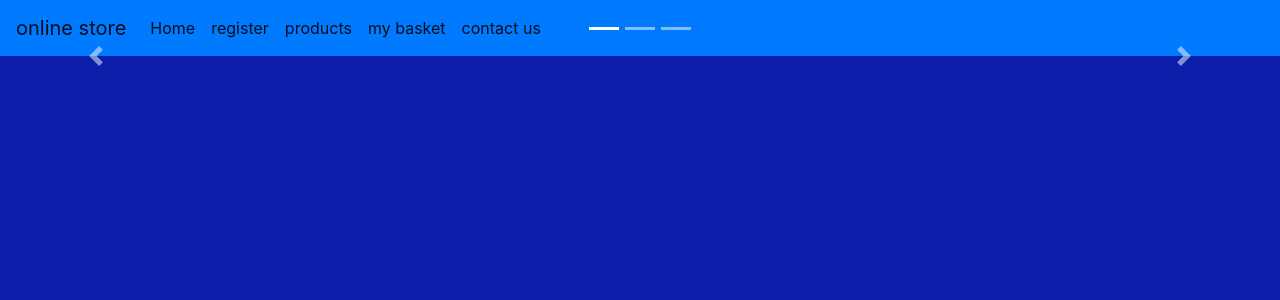
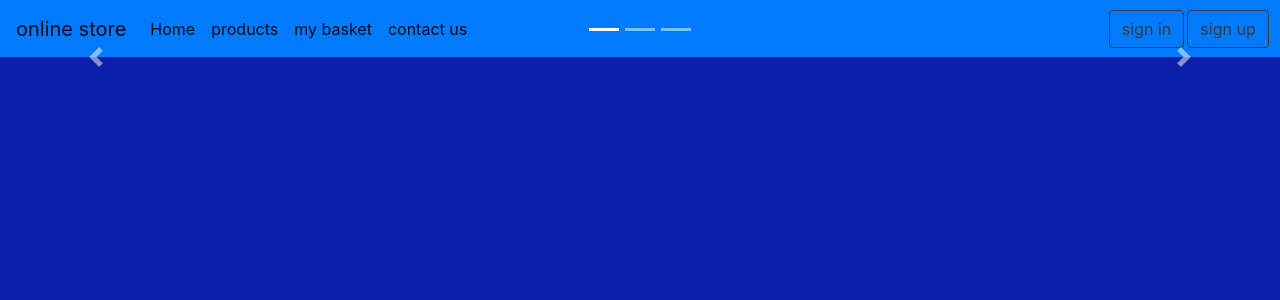
Before and after one commit to mtayebi/online_store, a Django app: page /product/ in a window 1280 px wide. Shown: the top 300 px of the page. Run offline with Django 4.2, Linux system fonts and the light colour scheme; data that the repository does not hold is empty; parts of the project's set-up code (start-up, migrations or seed data) failed here and were passed over.

Commit message:
Update base.html

```diff
--- a/templates/core/base.html
+++ b/templates/core/base.html
@@ -33,17 +33,14 @@
 <body style="background:#0c1ea9;">
 <section id="site_header">
     <nav class="navbar navbar-expand-lg navbar-light bg-primary">
-      <a class="navbar-brand" href="">online store</a>
+      <a class="navbar-brand" href="{%  url 'home' %}">online store</a>
       <button class="navbar-toggler" type="button" data-toggle="collapse" data-target="#navbarNav" aria-controls="navbarNav" aria-expanded="false" aria-label="Toggle navigation">
         <span class="navbar-toggler-icon"></span>
       </button>
       <div class="collapse navbar-collapse" id="navbarNav">
-        <ul class="navbar-nav">
+        <ul class="navbar-nav mr-auto">
           <li class="nav-item active">
-            <a class="nav-link" href="">Home <span class="sr-only">(current)</span></a>
-          </li>
-          <li class="nav-item active">
-            <a class="nav-link" href="">register</a>
+            <a class="nav-link" href="{%  url 'home' %}">Home <span class="sr-only">(current)</span></a>
           </li>
           <li class="nav-item active">
             <a class="nav-link" href="">products</a>
@@ -55,7 +52,45 @@
             <a class="nav-link disabled" href="">contact us</a>
           </li>
         </ul>
-      </div>
+
+
+
+       <ul class="navbar-nav">
+      {% if user.is_authenticated %}
+
+       <ul class="navbar-nav">
+
+
+       <li class="nav-item active" style= "margin: 5% 0%;">welcom:</li>
+       <li class="nav-item active"><a class="nav-link disabled" href=""> {{ request.user.phone }}</a></li>
+      </ul>
+     <li class="nav-item active" style="margin: 1%">
+      <form class="form-inline my-2 my-lg-0" action="{%  url 'customer:logout' %}">
+      <button class="btn btn-outline-dark my-2 my-sm-0" type="submit">logout</button>
+      </form>
+       </li>
+
+      {% else %}
+
+
+    <ul class="navbar-nav">
+    <li class="nav-item active" style="margin: 1%">
+      <form class="form-inline my-2 my-lg-0" action="{%  url 'customer:login' %}">
+      <button class="btn btn-outline-dark my-2 my-sm-0" type="submit">sign in</button>
+      </form>
+    </li>
+
+    <li class="nav-item active" style="margin: 1%">
+      <form class="form-inline my-2 my-lg-0" action="{%  url 'customer:signup' %}">
+      <button class="btn btn-outline-dark my-2 my-sm-0" type="submit">sign up</button>
+      </form>
+    </li>
+    </ul>
+      {% endif %}
+
+    </li>
+    </ul>
+
     </nav>
 </section>
 
```
